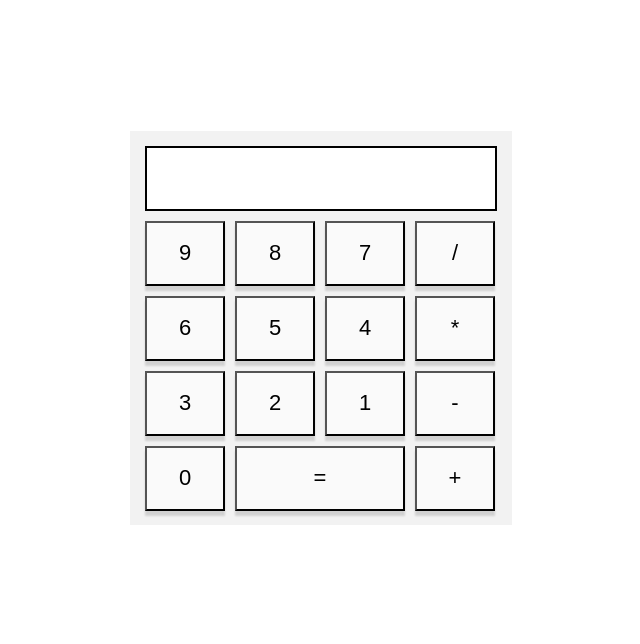
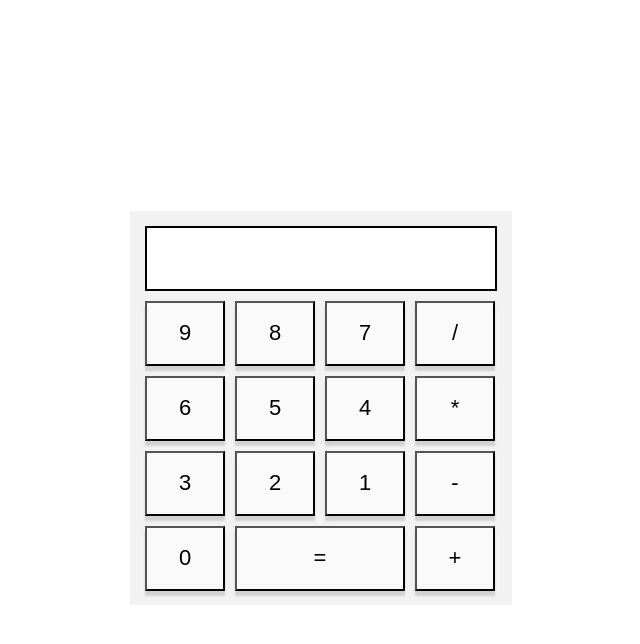
Before and after one commit to lorenaprudencioferreira/calculadora, a plain HTML site: page calculadora/index.html in a window 1280 px wide. Shown: the whole page, without its empty margins (319-959 px from the left). Drawn offline with Linux system fonts and the light colour scheme.

Commit message:
Update estilo.css

```diff
--- a/calculadora/estilo.css
+++ b/calculadora/estilo.css
@@ -1,11 +1,10 @@
-@media screen and (min-width: 780px){
 body{
-    height: 80vh;
+    height: 100vh;
     display: flex;
     justify-content: center;
     align-items: center;
 }
-}
+
 
 .quadrado{
     width: 362px;
```
